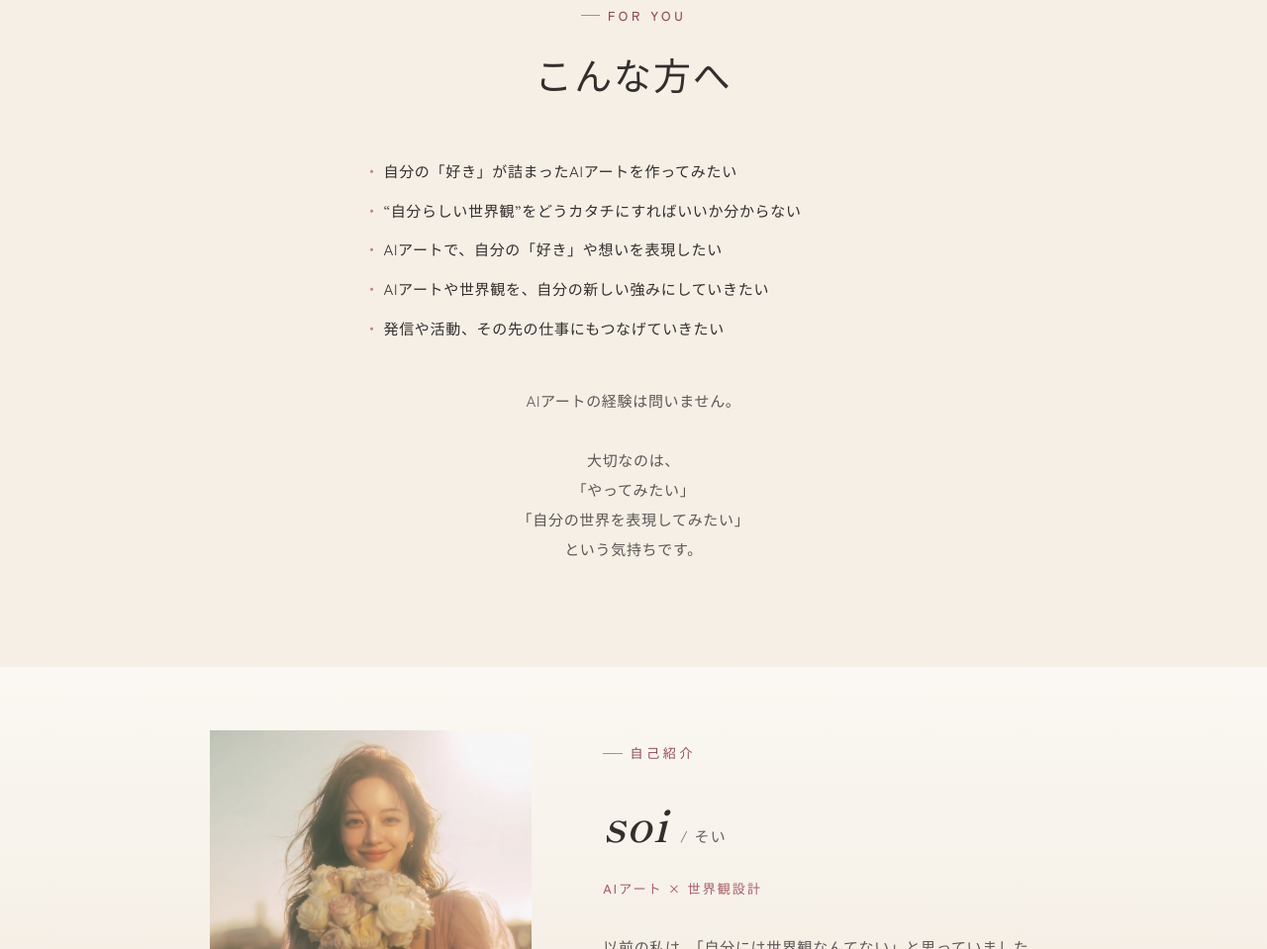
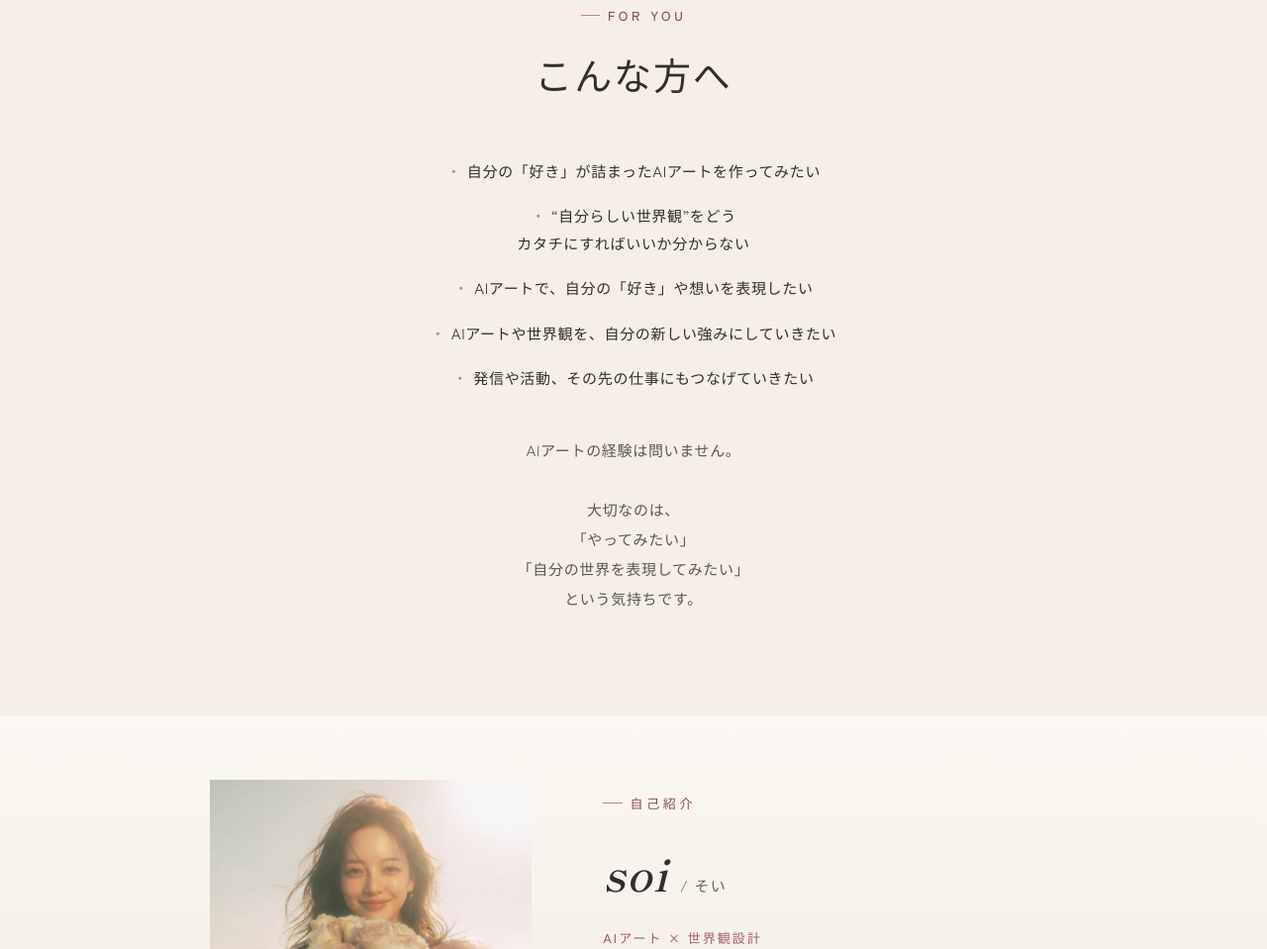
Before and after one commit to soiinstabiz-rgb/lp, a plain HTML site: page mentoring.html in a window 1280 px wide. Shown: the part 9513-10472 px from the top of the page at 99% size. Drawn offline with Linux system fonts and the light colour scheme.

Commit message:
mentoring.html: FOR YOUの箇条書きを中央揃えに変更し左寄り感を解消
実機スクショで、見出しは中央揃えなのに直下の箇条書きだけ左揃えgridで
実装されていたため、折り返し2行目の右側に不揃いな余白ができブロック
全体が画面左に偏って見える問題を確認。FEELINGSと同じ中央揃えの
シンプルな段落スタイルに変更し、視覚的なトーンを揃えた。

Co-Authored-By: Claude Sonnet 5 <noreply@anthropic.com>

```diff
--- a/mentoring.html
+++ b/mentoring.html
@@ -463,10 +463,9 @@ a { color: inherit; text-decoration: none; }
 /* =========================================================
    09. こんな方へ
    ========================================================= */
-.fits { display: grid; grid-template-columns: minmax(0, 1fr); gap: .75rem; max-width: 34rem; margin-inline: auto; }
-.fit-item { display: grid; grid-template-columns: 1.3em minmax(0, 1fr); align-items: start; font-size: var(--fs-sm); line-height: 1.85; }
-.fit-item > * { min-width: 0; text-wrap: balance; }
-.fit-bullet { color: var(--rose); }
+.fits { display: grid; grid-template-columns: minmax(0, 1fr); gap: 1.1rem; max-width: 26rem; margin-inline: auto; }
+.fit-item { text-align: center; font-size: var(--fs-sm); line-height: 1.85; text-wrap: balance; }
+.fit-bullet { color: var(--rose); margin-right: .35em; }
 .fits-note { margin-top: clamp(2rem, 5vw, 2.75rem); max-width: 30rem; margin-inline: auto; text-align: center; color: var(--ink-soft); font-size: var(--fs-sm); line-height: 2; white-space: pre-line; }
 
 /* =========================================================
```
Also changed, not shown: 1 other file.
